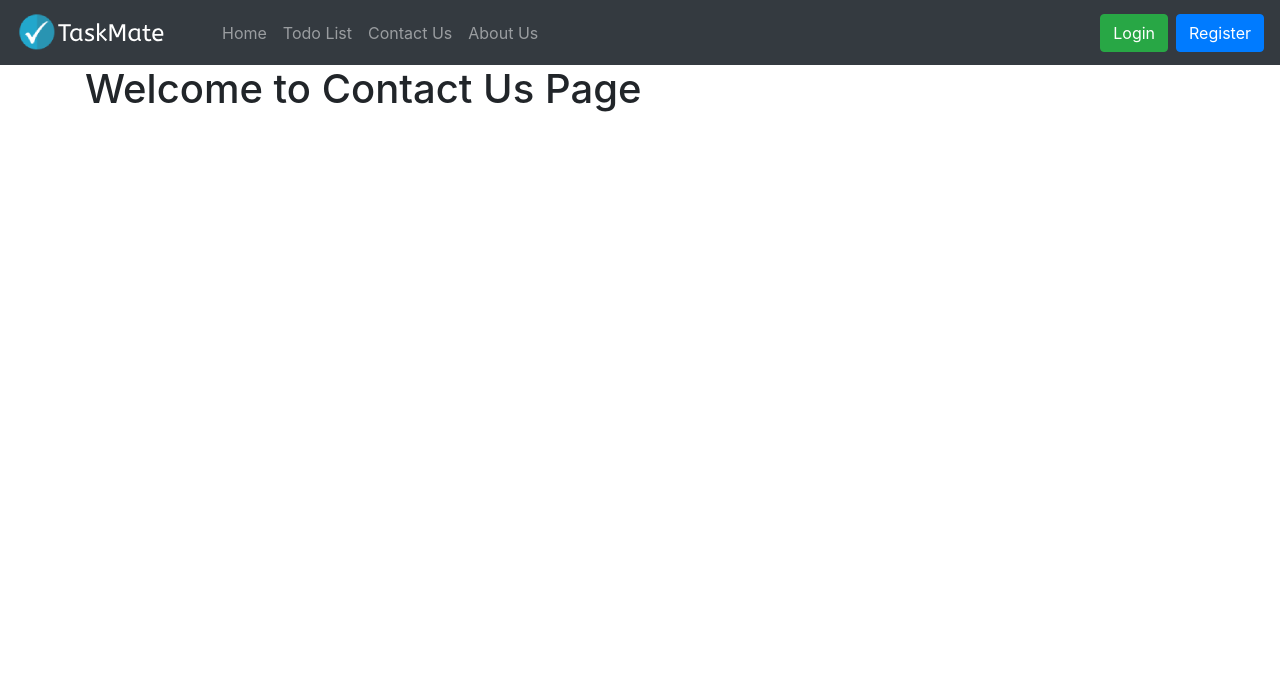
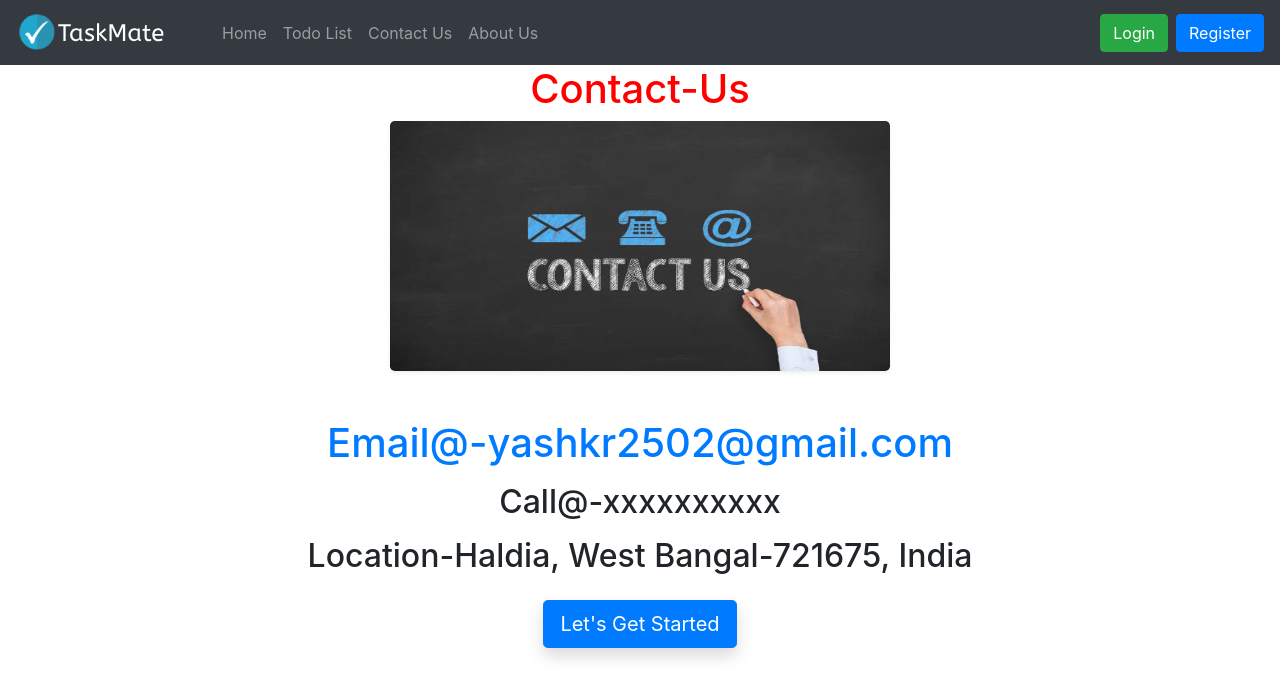
Before and after one commit to piyush1007/TaskMate, a Django app: page /contact in a window 1280 px wide. Shown: the top 698 px of the page. Run offline with Django 3.2, Linux system fonts and the light colour scheme; some libraries are stand-ins or nearby versions.

Commit message:
Updated Contact us page

```diff
--- a/todolist_app/templates/contact.html
+++ b/todolist_app/templates/contact.html
@@ -1,4 +1,5 @@
 {% extends 'base.html' %}
+{% load static %}
 
 
 {% block title %}
@@ -7,7 +8,17 @@
 
 {% block content %}
     <div class="container">
-        <h1>{{ contact_text }}</h1>
+        <h1 style="color:red;"><center>{{ contact_text }}</center></h1>
+
+        <center><img src="{% static 'images/contact.jpg' %}" alt="Notes" class="rounded-lg shadow-sm" class="center" width="500" height="250"></center>
+        <div class="row mt-5">
+            <div class="col-md-10 offset-md-1">
+                <center><p class="h1 text-primary">Email@-yashkr2502@gmail.com</p></center>
+                <center><p class="h2 mt-3">Call@-xxxxxxxxxx</p></center>
+                <center><p class="h2 mt-3">Location-Haldia, West Bangal-721675, India</p></center>
+                <center><a href="{% url 'todolist' %}"><button type="button" class="btn btn-primary btn-lg mt-3 shadow">Let's Get Started</button></a></center>
+
+
 
     </div>
 {% endblock content %}
--- a/todolist_app/views.py
+++ b/todolist_app/views.py
@@ -75,7 +75,7 @@ def index(request):
 
 def contact(request):
     contect={
-        'contact_text':"Welcome to Contact Us Page",
+        'contact_text':"Contact-Us ",
 
         }
 
```
Also changed, not shown: static/images/contact.jpg (added).
